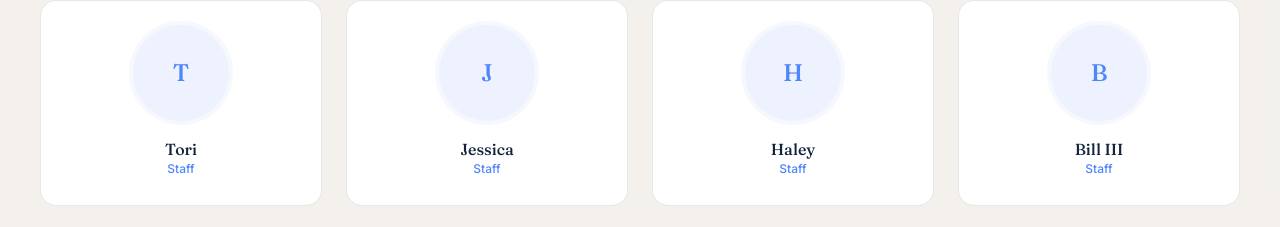
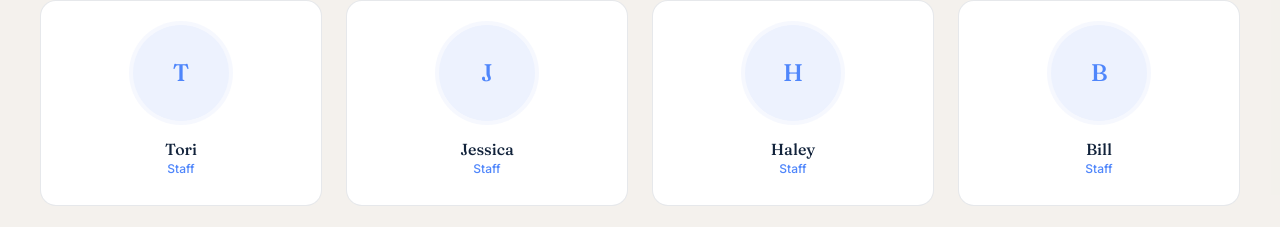
Before and after one commit to Somaiya-0/Complete_Harrell-Orthodontics-Frontend, a React (Vite) app: page /team in a window 1280 px wide. Shown: the part 1838-2065 px from the top of the page. Built offline with nearby package versions, Linux system fonts and the light colour scheme; no server answers.

Commit message:
Updated staff

```diff
--- a/src/mockData.js
+++ b/src/mockData.js
@@ -445,7 +445,7 @@ export const mockTeam = [
     // bio: "", education: "", pending_note: "Named in the client's team list -- photo, title, and bio not yet provided.",
   },
   {
-    id: 5, name: "Bill III", role_title: "Staff", specialty: "", photo: null, is_doctor: false,
+    id: 5, name: "Bill", role_title: "Staff", specialty: "", photo: null, is_doctor: false,
     // bio: "", education: "", pending_note: "Added to Team page per client review 8-10-2026 -- photo and bio not yet provided.",
   },
 ];
```
